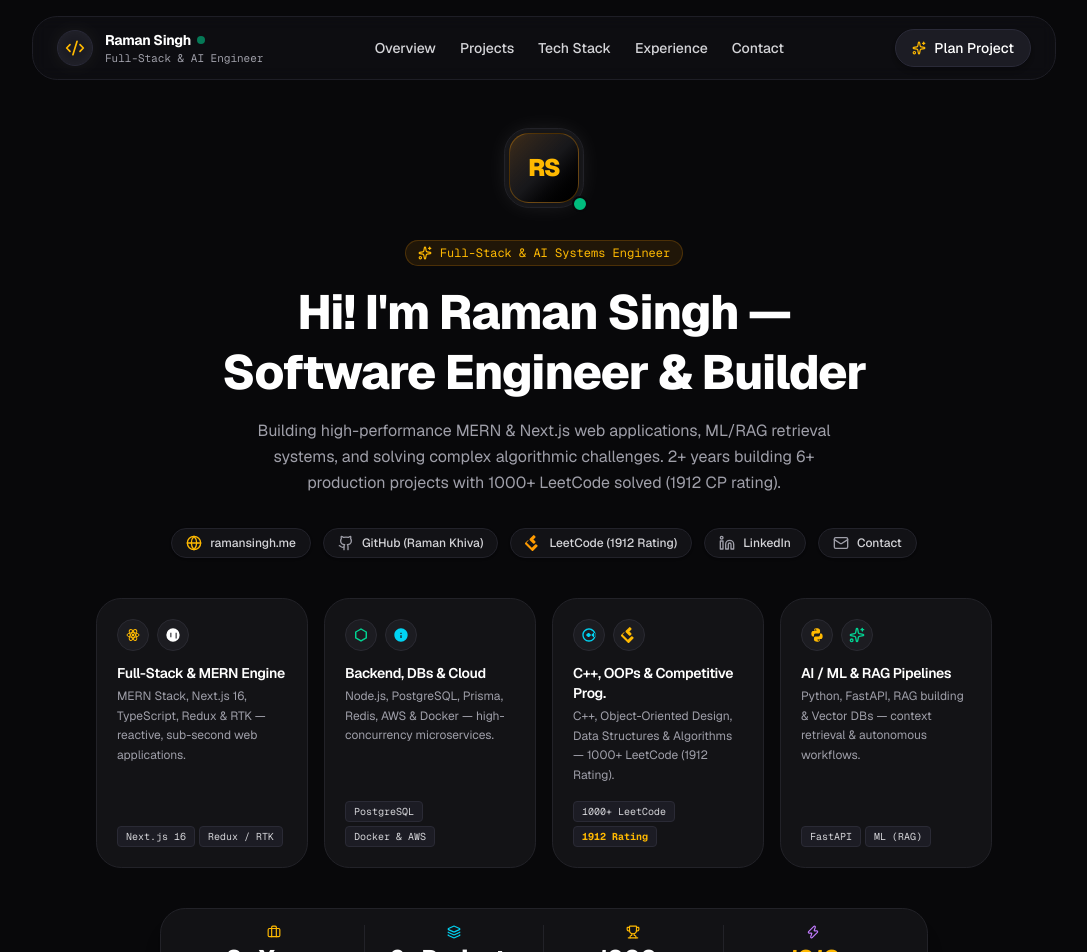
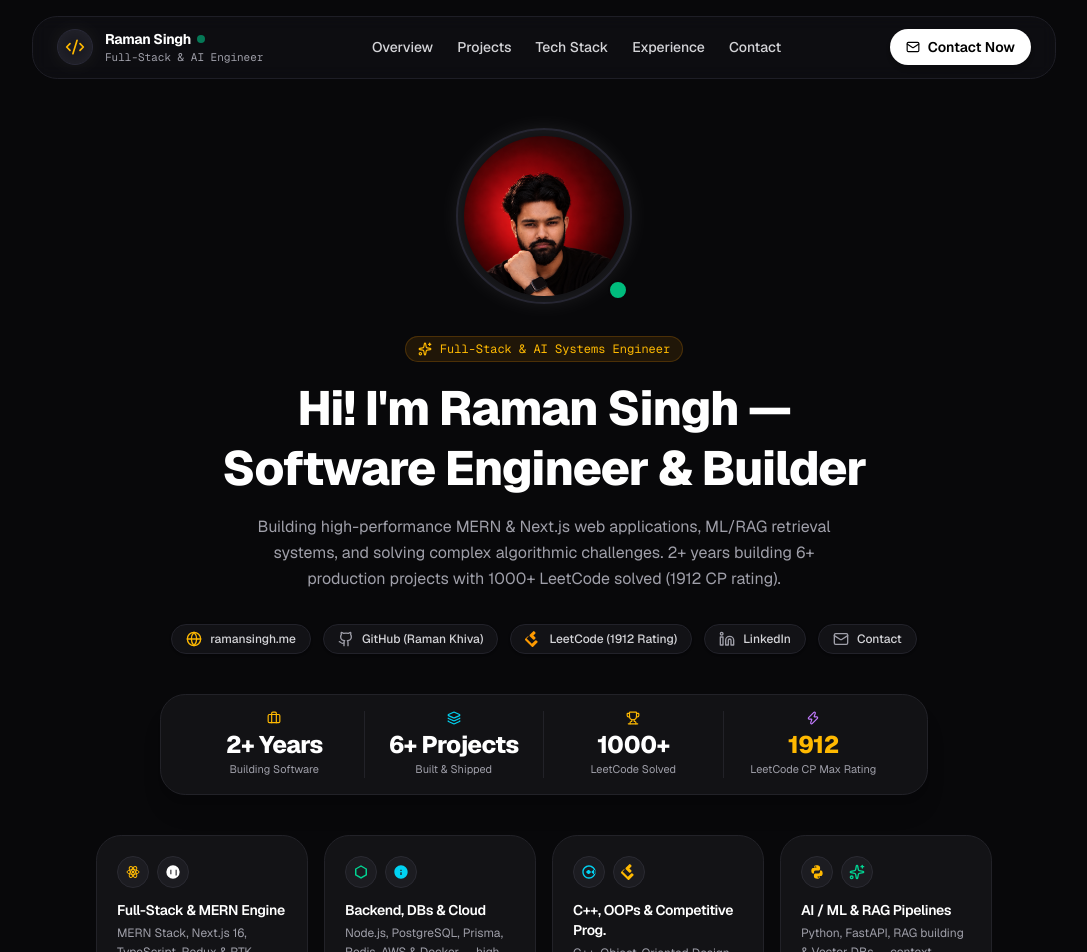
Before and after one commit to Raman-Khiva/portfolio, a Next.js app: page / in a window 1280 px wide. Shown: the top 952 px of the page, without its empty margins (96-1183 px from the left). Built offline with nearby package versions, Linux system fonts and the light colour scheme.

Commit message:
update profile

```diff
--- a/components/header-nav.tsx
+++ b/components/header-nav.tsx
@@ -1,7 +1,7 @@
 "use client"
 
 import React, { useState, useEffect } from "react"
-import { Code2, Sparkles, Menu, X, ArrowUpRight } from "lucide-react"
+import { Code2, Sparkles, Menu, X, ArrowUpRight, Mail } from "lucide-react"
 
 interface HeaderNavProps {
   onPlanProjectClick?: () => void
@@ -64,13 +64,13 @@
 
           {/* CTA & Mobile Toggle */}
           <div className="flex items-center gap-3">
-            <button
-              onClick={onPlanProjectClick}
-              className="px-4 py-2 rounded-xl bg-[#1c1c24] hover:bg-[#252532] border border-[#2a2a38] hover:border-zinc-500 text-xs md:text-sm font-medium text-white flex items-center gap-2 transition active:scale-95 shadow-md"
+            <a
+              href="#contact"
+              className="px-4 py-2 rounded-xl bg-white hover:bg-zinc-200 text-xs md:text-sm font-semibold text-black flex items-center gap-2 transition active:scale-95 shadow-md"
             >
-              <Sparkles className="w-3.5 h-3.5 text-amber-400" />
-              <span>Plan Project</span>
-            </button>
+              <Mail className="w-3.5 h-3.5 text-black" />
+              <span>Contact Now</span>
+            </a>
 
             <button
               onClick={() => setMobileMenuOpen(!mobileMenuOpen)}
--- a/components/hero-section.tsx
+++ b/components/hero-section.tsx
@@ -1,6 +1,7 @@
 "use client"
 
 import React, { useState } from "react"
+import Image from "next/image"
 import {
   Briefcase,
   Layers,
@@ -228,16 +229,21 @@
 
         {/* Developer Profile Badge */}
         <div className="relative group cursor-pointer" onClick={() => onSelectPrompt(PRESET_PLANS["oasian"])}>
-          <div className="w-20 h-20 rounded-2xl bg-[#121215] border border-[#222228] p-1 shadow-2xl shadow-black badge-glow transition-all duration-300 group-hover:border-amber-400 group-hover:scale-105 overflow-hidden flex items-center justify-center">
-            <div className="w-full h-full rounded-xl bg-gradient-to-br from-amber-500/20 via-zinc-900 to-black flex items-center justify-center border border-amber-500/30">
-              <span className="text-2xl font-black text-amber-400 tracking-tighter">RS</span>
-            </div>
+          <div className="w-32 h-32 sm:w-40 sm:h-40 md:w-44 md:h-44 rounded-full bg-[#121215] border-2 border-[#262632] p-1.5 shadow-2xl shadow-black badge-glow transition-all duration-300 group-hover:border-amber-400 group-hover:scale-105 overflow-hidden">
+            <Image
+              src="/portfolio-pic.png"
+              alt="Ramandeep Singh (Raman Singh) Profile Picture"
+              width={200}
+              height={200}
+              priority
+              className="w-full h-full object-cover rounded-full"
+            />
           </div>
           {/* Status Dot */}
-          <div className="absolute -bottom-1 -right-1 flex items-center justify-center">
-            <span className="relative flex h-4 w-4">
+          <div className="absolute bottom-1 right-1 flex items-center justify-center">
+            <span className="relative flex h-5 w-5">
               <span className="animate-ping absolute inline-flex h-full w-full rounded-full bg-emerald-400 opacity-75"></span>
-              <span className="relative inline-flex rounded-full h-4 w-4 bg-emerald-500 border-2 border-[#08080a]"></span>
+              <span className="relative inline-flex rounded-full h-5 w-5 bg-emerald-500 border-2 border-[#08080a]"></span>
             </span>
           </div>
         </div>
@@ -307,6 +313,45 @@
             <Mail className="w-4 h-4 text-zinc-400 group-hover:text-emerald-400 transition" />
             <span>Contact</span>
           </a>
+        </div>
+
+        {/* Developer Stats Banner */}
+        <div className="w-full max-w-3xl bg-[#121215] border border-[#222228] rounded-2xl py-4 px-6 shadow-xl grid grid-cols-2 md:grid-cols-4 gap-4 md:gap-0 divide-y md:divide-y-0 md:divide-x divide-[#222228] mt-2">
+          {/* Stat 1 */}
+          <div className="flex flex-col items-center justify-center py-2 md:py-0 px-2 text-center">
+            <div className="flex items-center gap-1.5 text-zinc-400 text-xs font-medium mb-1">
+              <Briefcase className="w-3.5 h-3.5 text-amber-400" />
+            </div>
+            <div className="text-xl sm:text-2xl font-extrabold text-white tracking-tight">2+ Years</div>
+            <div className="text-[11px] text-zinc-400 font-normal">Building Software</div>
+          </div>
+
+          {/* Stat 2 */}
+          <div className="flex flex-col items-center justify-center py-2 md:py-0 px-2 text-center">
+            <div className="flex items-center gap-1.5 text-zinc-400 text-xs font-medium mb-1">
+              <Layers className="w-3.5 h-3.5 text-cyan-400" />
+            </div>
+            <div className="text-xl sm:text-2xl font-extrabold text-white tracking-tight">6+ Projects</div>
+            <div className="text-[11px] text-zinc-400 font-normal">Built & Shipped</div>
+          </div>
+
+          {/* Stat 3 */}
+          <div className="flex flex-col items-center justify-center py-2 md:py-0 px-2 text-center">
+            <div className="flex items-center gap-1.5 text-zinc-400 text-xs font-medium mb-1">
+              <Trophy className="w-3.5 h-3.5 text-amber-400" />
+            </div>
+            <div className="text-xl sm:text-2xl font-extrabold text-white tracking-tight">1000+</div>
+            <div className="text-[11px] text-zinc-400 font-normal">LeetCode Solved</div>
+          </div>
+
+          {/* Stat 4 */}
+          <div className="flex flex-col items-center justify-center py-2 md:py-0 px-2 text-center">
+            <div className="flex items-center gap-1.5 text-zinc-400 text-xs font-medium mb-1">
+              <Zap className="w-3.5 h-3.5 text-purple-400" />
+            </div>
+            <div className="text-xl sm:text-2xl font-extrabold text-amber-400 tracking-tight">1912</div>
+            <div className="text-[11px] text-zinc-400 font-normal">LeetCode CP Max Rating</div>
+          </div>
         </div>
 
         {/* 4 Tech & Capability Cards Grid */}
@@ -437,45 +482,6 @@
           </div>
         </div>
 
-        {/* Developer Stats Banner */}
-        <div className="w-full max-w-3xl bg-[#121215] border border-[#222228] rounded-2xl py-4 px-6 shadow-xl grid grid-cols-2 md:grid-cols-4 gap-4 md:gap-0 divide-y md:divide-y-0 md:divide-x divide-[#222228] mt-2">
-          {/* Stat 1 */}
-          <div className="flex flex-col items-center justify-center py-2 md:py-0 px-2 text-center">
-            <div className="flex items-center gap-1.5 text-zinc-400 text-xs font-medium mb-1">
-              <Briefcase className="w-3.5 h-3.5 text-amber-400" />
-            </div>
-            <div className="text-xl sm:text-2xl font-extrabold text-white tracking-tight">2+ Years</div>
-            <div className="text-[11px] text-zinc-400 font-normal">Building Software</div>
-          </div>
-
-          {/* Stat 2 */}
-          <div className="flex flex-col items-center justify-center py-2 md:py-0 px-2 text-center">
-            <div className="flex items-center gap-1.5 text-zinc-400 text-xs font-medium mb-1">
-              <Layers className="w-3.5 h-3.5 text-cyan-400" />
-            </div>
-            <div className="text-xl sm:text-2xl font-extrabold text-white tracking-tight">6+ Projects</div>
-            <div className="text-[11px] text-zinc-400 font-normal">Built & Shipped</div>
-          </div>
-
-          {/* Stat 3 */}
-          <div className="flex flex-col items-center justify-center py-2 md:py-0 px-2 text-center">
-            <div className="flex items-center gap-1.5 text-zinc-400 text-xs font-medium mb-1">
-              <Trophy className="w-3.5 h-3.5 text-amber-400" />
-            </div>
-            <div className="text-xl sm:text-2xl font-extrabold text-white tracking-tight">1000+</div>
-            <div className="text-[11px] text-zinc-400 font-normal">LeetCode Solved</div>
-          </div>
-
-          {/* Stat 4 */}
-          <div className="flex flex-col items-center justify-center py-2 md:py-0 px-2 text-center">
-            <div className="flex items-center gap-1.5 text-zinc-400 text-xs font-medium mb-1">
-              <Zap className="w-3.5 h-3.5 text-purple-400" />
-            </div>
-            <div className="text-xl sm:text-2xl font-extrabold text-amber-400 tracking-tight">1912</div>
-            <div className="text-[11px] text-zinc-400 font-normal">LeetCode CP Max Rating</div>
-          </div>
-        </div>
-
         {/* Interactive Custom Architecture Prompt Input */}
         <form onSubmit={handleCustomSubmit} className="w-full max-w-xl mt-4">
           <div className="relative flex items-center">
@@ -493,7 +499,7 @@
               type="submit"
               className="absolute right-2 px-3 py-1.5 rounded-xl bg-white hover:bg-zinc-200 text-black font-medium text-xs flex items-center gap-1 transition shadow"
             >
-              Plan System <Sparkles className="w-3 h-3" />
+              Contact Now <Sparkles className="w-3 h-3" />
             </button>
           </div>
         </form>
```
Also changed, not shown: public/portfolio-pic.png (added).
